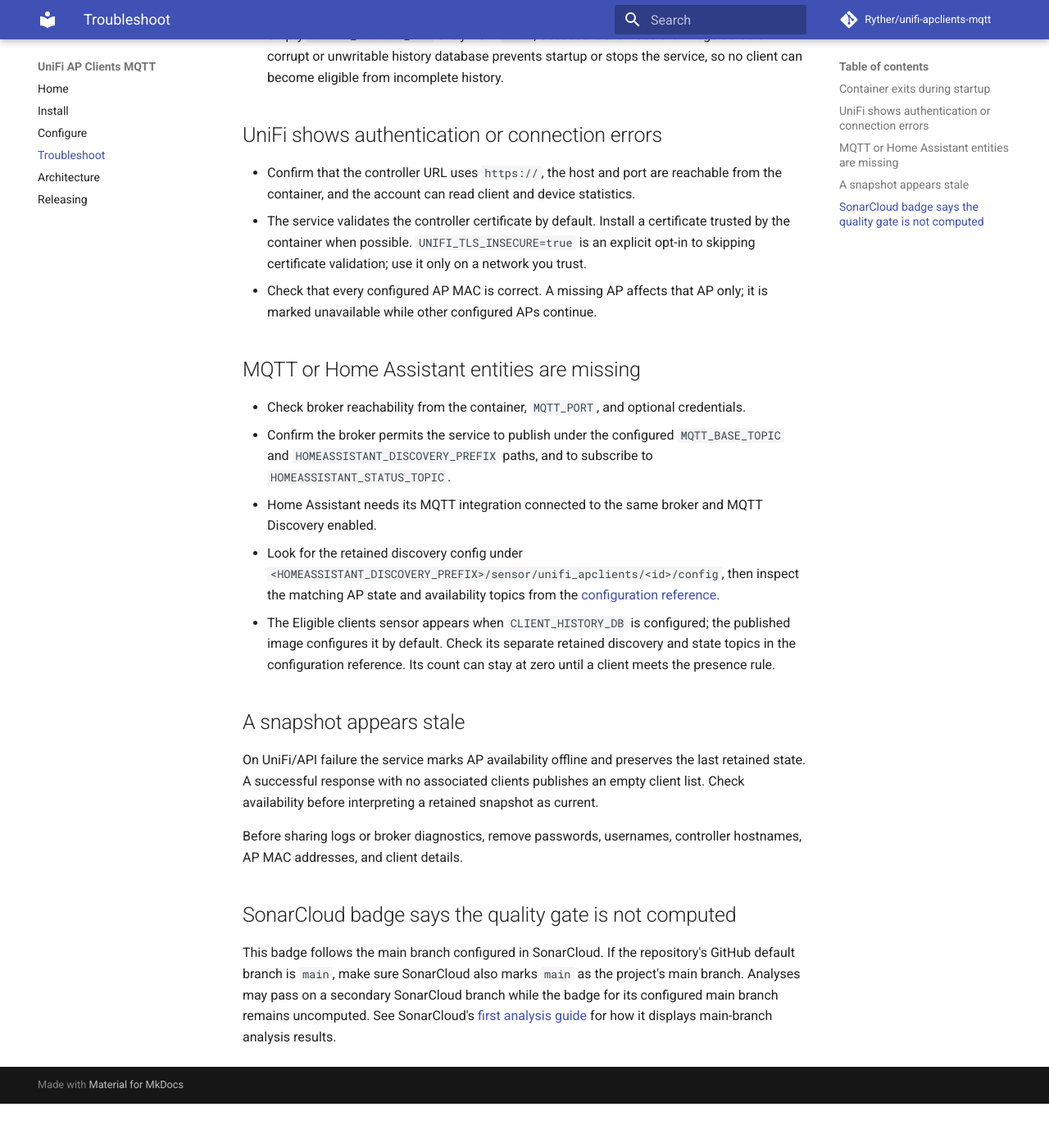
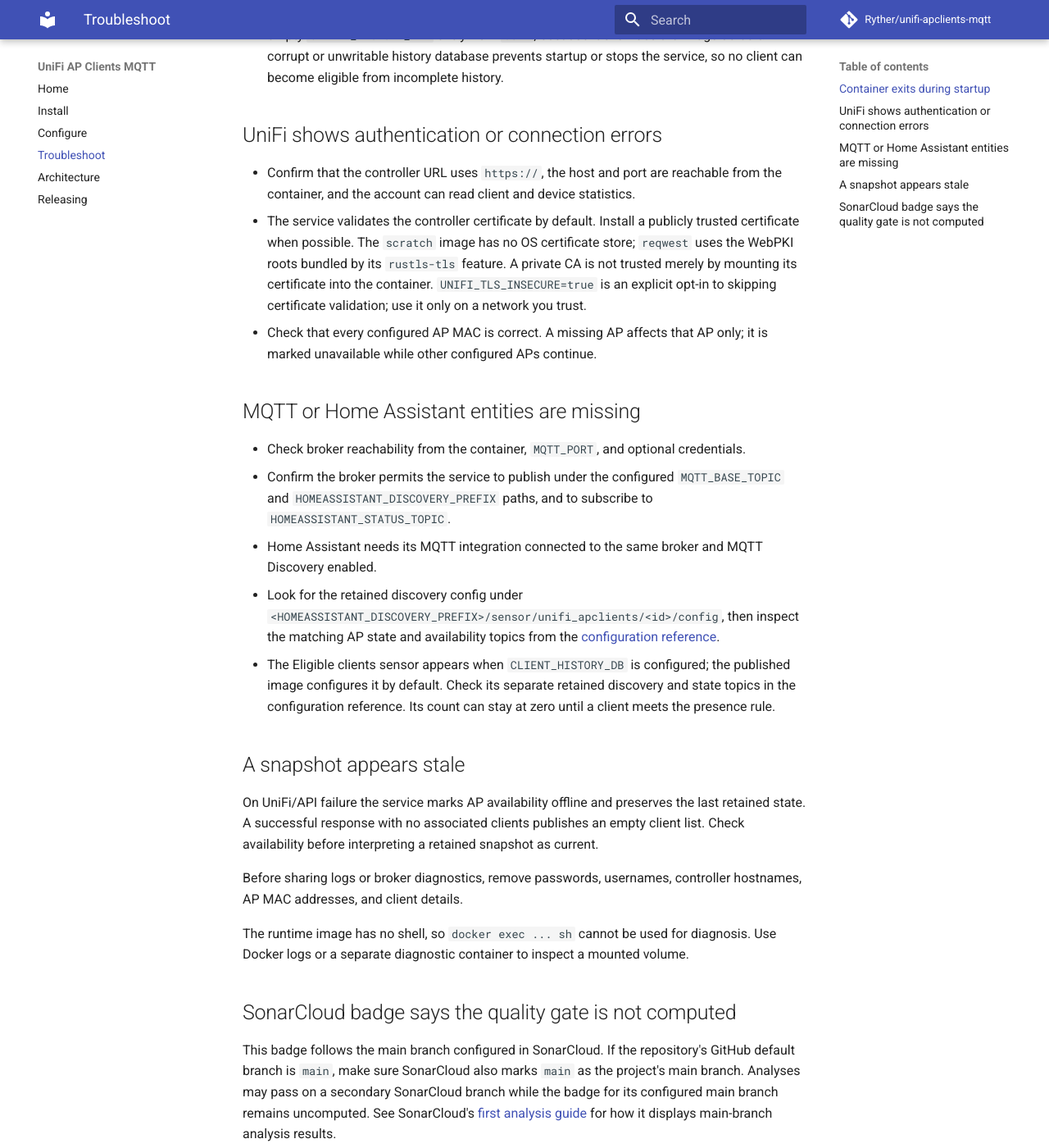
Before and after one commit to Ryther/unifi-apclients-mqtt, an MkDocs documentation site: the page built from docs/troubleshooting.md, in a window 1280 px wide and 1400 px high, scrolled down 856 px. Shown: the whole window at 82% size. Built offline with MkDocs 1.6.1 and Material for MkDocs 9.7.7, drawn with Linux system fonts in a browser that asks for light colours; comment, search, counter and statistics services are not loaded; before the commit the page ends 2202 px from its top, so only the background shows below that.

Commit message:
feat!: ship a static scratch runtime image (#37)
Build a statically linked musl binary, retain writable data and temporary directories for UID 10001, and smoke-test the container in CI. Document the runtime and certificate trust behavior.

BREAKING CHANGE: The runtime image has no shell or OS certificate store, and is built for x86-64 only. Mounted private CA files are not automatically trusted.

```diff
--- a/docs/troubleshooting.md
+++ b/docs/troubleshooting.md
@@ -43,9 +43,11 @@
   reachable from the container, and the account can read client and device
   statistics.
 - The service validates the controller certificate by default. Install a
-  certificate trusted by the container when possible. `UNIFI_TLS_INSECURE=true`
-  is an explicit opt-in to skipping certificate validation; use it only on a
-  network you trust.
+  publicly trusted certificate when possible. The `scratch` image has no OS
+  certificate store; `reqwest` uses the WebPKI roots bundled by its `rustls-tls`
+  feature. A private CA is not trusted merely by mounting its certificate into
+  the container. `UNIFI_TLS_INSECURE=true` is an explicit opt-in to skipping
+  certificate validation; use it only on a network you trust.
 - Check that every configured AP MAC is correct. A missing AP affects that AP
   only; it is marked unavailable while other configured APs continue.
 
@@ -77,6 +79,10 @@
 Before sharing logs or broker diagnostics, remove passwords, usernames,
 controller hostnames, AP MAC addresses, and client details.
 
+The runtime image has no shell, so `docker exec ... sh` cannot be used for
+diagnosis. Use Docker logs or a separate diagnostic container to inspect a
+mounted volume.
+
 ## SonarCloud badge says the quality gate is not computed
 
 This badge follows the main branch configured in SonarCloud. If the repository's
```
Also changed, not shown: .agents/skills/unifi-apclients-mqtt-guide/SKILL.md (+5 -1 lines), CONTRIBUTING.md (+5 -0 lines), README.md (+9 -2 lines), docs/architecture.md (+10 -0 lines), docs/configuration.md (+1 -1 lines), docs/installation.md (+3 -0 lines), docs/releasing.md (+4 -0 lines), 2 other files.
